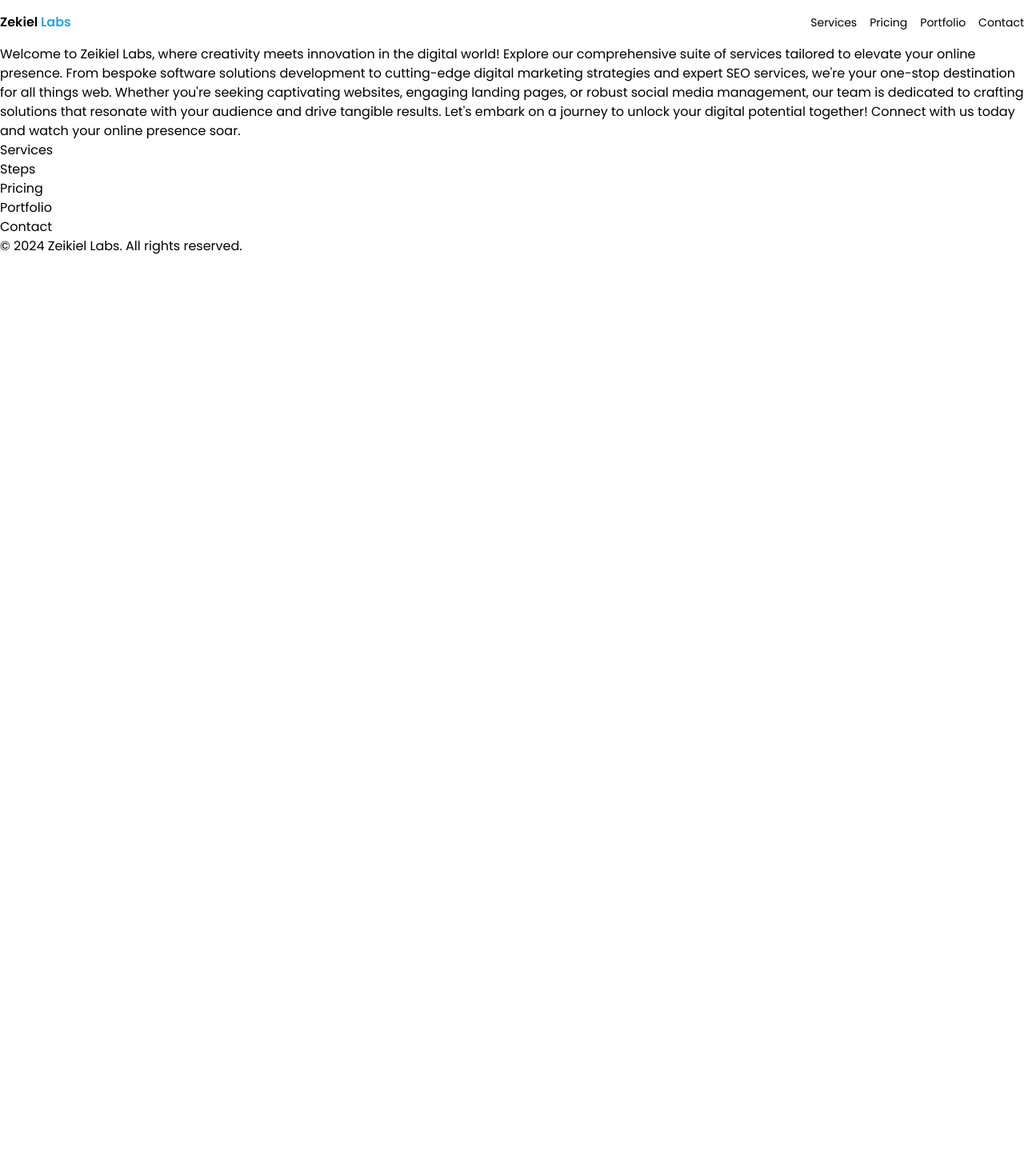
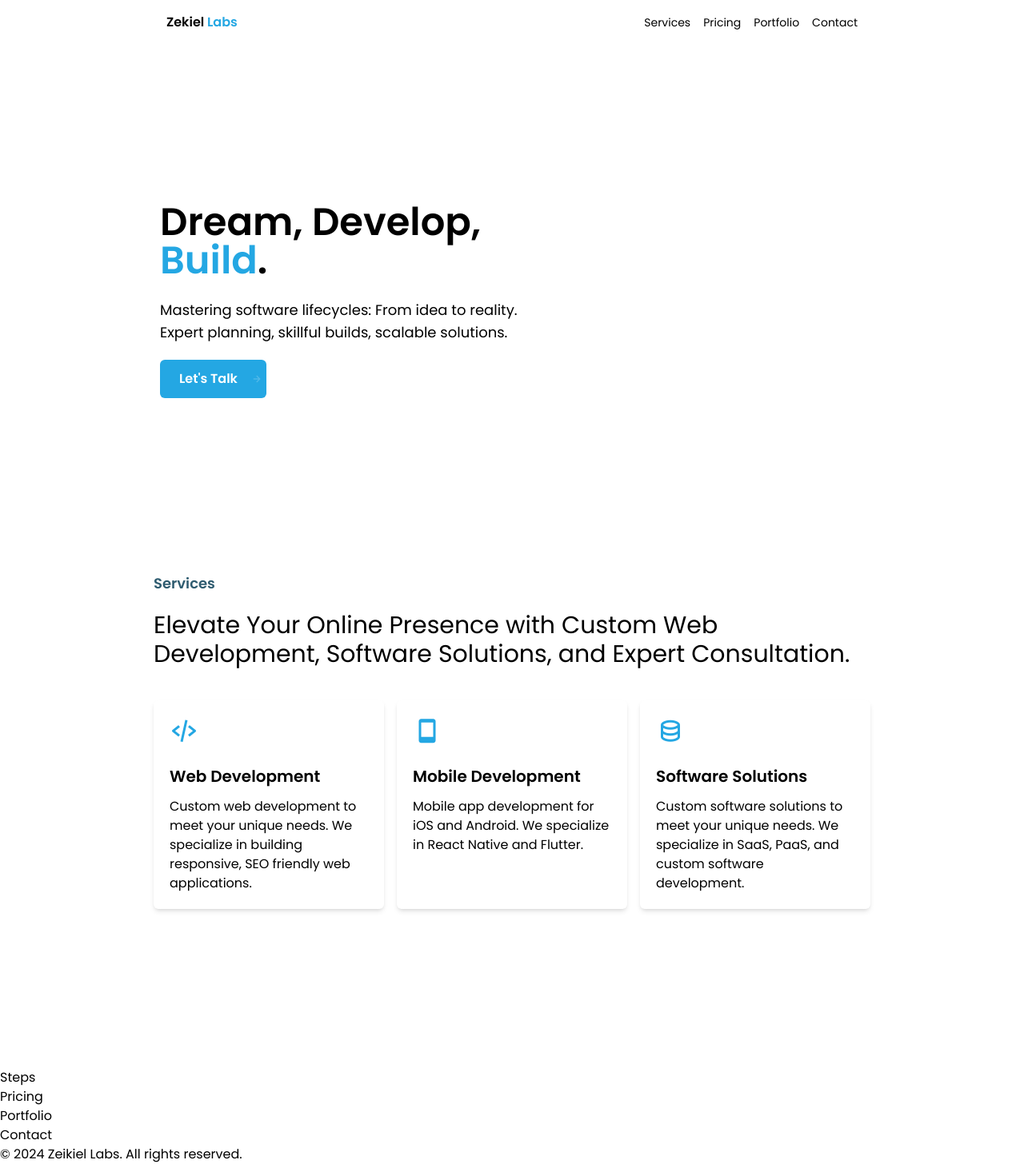
Before and after one commit to Ekpenga9000/zekiellabs, a Next.js app: page / in a window 1280 px wide. Shown: the whole page at 80% size. Before the commit the page ends 800 px from the top, so only its background shows below. Built offline with nearby package versions, Linux system fonts and the light colour scheme.

Commit message:
Create Services component

```diff
--- a/app/components/Card.tsx
+++ /dev/null
@@ -1,9 +0,0 @@
-import React from 'react'
-
-const Card = () => {
-  return (
-    <div>Card</div>
-  )
-}
-
-export default Card
--- a/app/components/Hero.tsx
+++ b/app/components/Hero.tsx
@@ -1,22 +1,33 @@
-import React from 'react'
+import React from "react";
 
 const Hero = () => {
   return (
-    <section>
-        <h1>
-          Welcome to Zeikiel Labs, where creativity meets innovation in the
-          digital world! Explore our comprehensive suite of services tailored to
-          elevate your online presence. From bespoke software solutions
-          development to cutting-edge digital marketing strategies and expert
-          SEO services, we're your one-stop destination for all things web.
-          Whether you're seeking captivating websites, engaging landing pages,
-          or robust social media management, our team is dedicated to crafting
-          solutions that resonate with your audience and drive tangible results.
-          Let's embark on a journey to unlock your digital potential together!
-          Connect with us today and watch your online presence soar.
+    <section className="h-80 flex justify-center items-center px-2 xl:px-4">
+      <div className="container-custom lg:px-2">
+        <h1 className="text-4xl font-extrabold text-black sm:text-5xl">
+          Dream, Develop, <br />
+          <span className="color-primary">Build</span>.
         </h1>
-      </section>
-  )
-}
+        <br />
+        <p className="text-lg hidden md:block">
+          Mastering software lifecycles: From idea to reality.
+          <br />
+          Expert planning, skillful builds, scalable solutions.
+        </p>
+        <p className="text-lg md:hidden">
+          Mastering software lifecycles: From idea to reality. Expert planning,
+          skillful builds, scalable solutions.
+        </p>
+        <a
+          href={"#contact"}
+          className="bg-primary inline-block relative pr-9 text-white px-6 py-3 mt-5 rounded-md font-semibold"
+        >
+          Let's Talk{" "}
+          <i className="bx bx-right-arrow-alt bx-fade-right absolute top-4"></i>
+        </a>
+      </div>
+    </section>
+  );
+};
 
-export default Hero
+export default Hero;
--- a/app/components/Nav.tsx
+++ b/app/components/Nav.tsx
@@ -11,7 +11,7 @@ const Nav = () => {
 
   return (
     <header className="flex justify-center relative bg-white">
-      <nav className="container flex justify-between items-center py-4 px-2 xl:px-0">
+      <nav className="container-custom flex justify-between items-center py-4 px-2 xl:px-4">
         <a href="/" className="font-semibold">
           Zekiel <span className="color-primary">Labs</span>
         </a>
@@ -44,7 +44,7 @@ const Nav = () => {
         </div>
 
         {isDropdown && (
-          <div className="absolute md:hidden test-border bg-white start-0 end-0 top-0 pt-5 h-screen">
+          <div className="absolute md:hidden bg-white start-0 end-0 top-0 pt-5 h-screen">
             <div
               className="cursor-pointer absolute top-5 right-5"
               onClick={handleDropdown}
--- a/app/components/Services.tsx
+++ b/app/components/Services.tsx
@@ -1,9 +1,45 @@
-import React from 'react'
+import React from "react";
 
 const Services = () => {
   return (
-    <div>Services</div>
-  )
-}
+    <section id="services" className="flex justify-center h-80 px-2 xl:px-4">
+      <div className="container-custom">
+        <h2 className="text-lg font-semibold mt-5 color-secondary">Services</h2>
+        <p className="text-3xl mt-5">
+          Elevate Your Online Presence with Custom Web Development, Software
+          Solutions, and Expert Consultation.
+        </p>
+        <div>
+          <div className="container-custom grid grid-cols-1 md:grid-cols-3 gap-4 mt-10">
+            <div className="bg-white p-5 rounded-md shadow-md">
+              <i className="bx bx-code-alt text-4xl color-primary"></i>
+              <h3 className="text-xl font-semibold mt-5">Web Development</h3>
+              <p className="mt-3">
+                Custom web development to meet your unique needs. We specialize
+                in building responsive, SEO friendly web applications.
+              </p>
+            </div>
+            <div className="bg-white p-5 rounded-md shadow-md">
+              <i className="bx bx-mobile text-4xl color-primary"></i>
+              <h3 className="text-xl font-semibold mt-5">Mobile Development</h3>
+              <p className="mt-3">
+                Mobile app development for iOS and Android. We specialize in
+                React Native and Flutter.
+              </p>
+            </div>
+            <div className="bg-white p-5 rounded-md shadow-md">
+              <i className="bx bx-data text-4xl color-primary"></i>
+              <h3 className="text-xl font-semibold mt-5">Software Solutions</h3>
+              <p className="mt-3">
+                Custom software solutions to meet your unique needs. We
+                specialize in SaaS, PaaS, and custom software development.
+              </p>
+            </div>
+          </div>
+        </div>
+      </div>
+    </section>
+  );
+};
 
 export default Services;
--- a/styles/globals.css
+++ b/styles/globals.css
@@ -42,6 +42,41 @@ html {
 
 /* general classes */
 
+.container-custom {
+  width: 100%;
+}
+@media (min-width: 640px) {
+  .container-custom {
+    max-width: 640px;
+  }
+}
+@media (min-width: 768px) {
+  .container-custom {
+    max-width: 80vw;
+  }
+}
+@media (min-width: 1024px) {
+  .container-custom {
+    max-width: 70vw;
+  }
+}
+@media (min-width: 1280px) {
+  .container-custom {
+    max-width: 70vw;
+  }
+}
+/* @media (min-width: 1536px) {
+  .container-custom {
+      max-width: 1536px;
+  }
+} */
+.h-80 {
+  height: 80vh;
+}
+.head_text {
+  @apply mt-5 text-5xl font-extrabold leading-[1.15] text-black sm:text-6xl;
+}
+
 /* colors */
 
 .color-primary {
@@ -50,6 +85,10 @@ html {
 .color-secondary {
   color: var(--color-secondary);
 }
+
+.bg-primary {
+  background-color: var(--color-primary);
+}
 .test-border {
   border: 1px solid red;
 }
--- a/tailwind.config.ts
+++ b/tailwind.config.ts
@@ -1,5 +1,5 @@
+/** @type {import('tailwindcss').Config} */
 import type { Config } from "tailwindcss";
-
 const config: Config = {
   content: [
     "./pages/**/*.{js,ts,jsx,tsx,mdx}",
@@ -13,6 +13,9 @@ const config: Config = {
         "gradient-conic":
           "conic-gradient(from 180deg at 50% 50%, var(--tw-gradient-stops))",
       },
+      fontFamily: {
+        poppins: ["Poppins", "sans-serif"],
+      }
     },
   },
   plugins: [],
```
